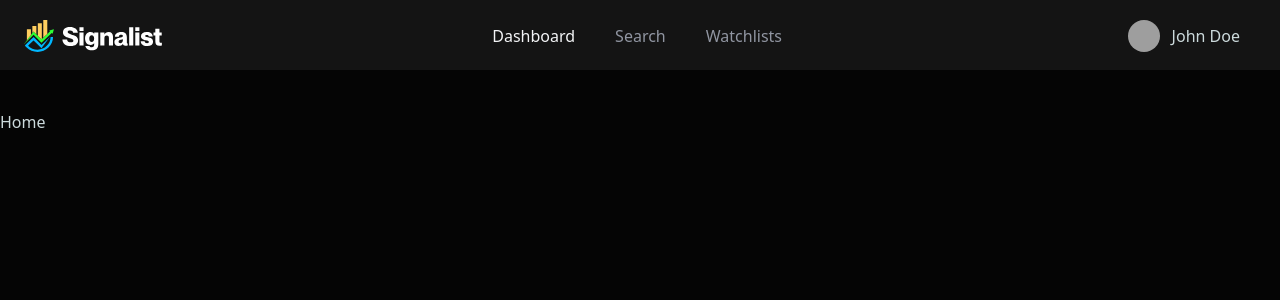
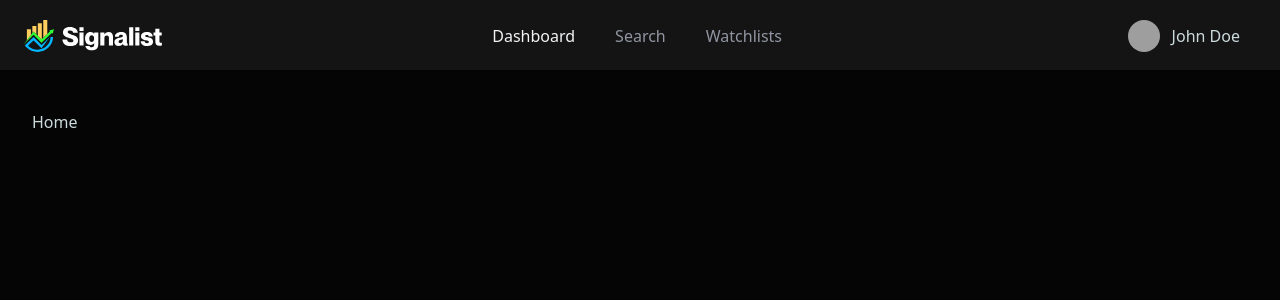
Before and after one commit to AdityaRaj019/Stock_Market-Tracker, a Next.js app: page / in a window 1280 px wide. Shown: the top 300 px of the page. Built offline with nearby package versions, Linux system fonts and the light colour scheme; grey boxes are pictures that could not be loaded.

Commit message:
refactor: rename classname

```diff
--- a/app/(root)/layout.tsx
+++ b/app/(root)/layout.tsx
@@ -4,7 +4,7 @@ const Layout = ({ children }: { children: React.ReactNode }) => {
   return (
     <main className="min-h-screen">
       <Header />
-      <div className="cointainer py-10">{children}</div>
+      <div className="container py-10">{children}</div>
     </main>
   );
 };
```
